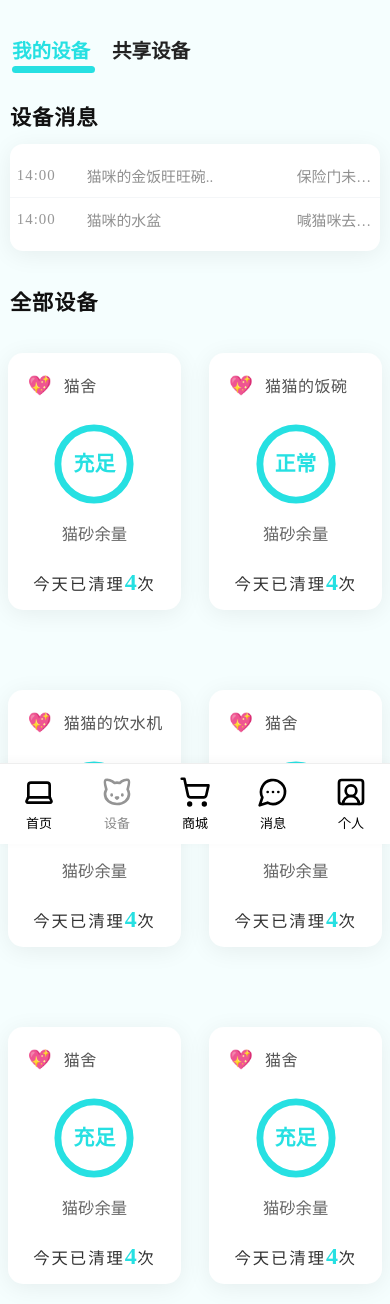
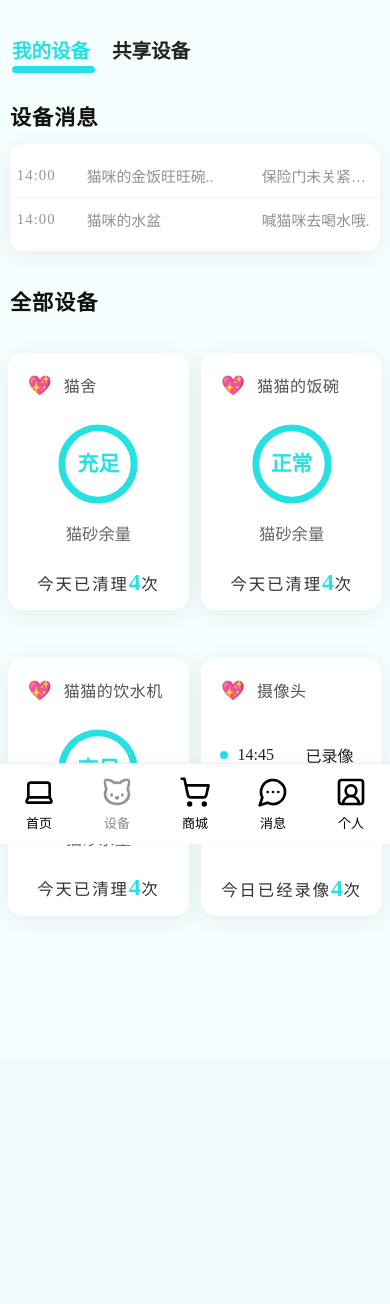
Before and after one commit to Jerry-Guo1020/cat_web, a Vue app: page /equipment in a window 390 px wide. Shown: the top 1304 px of the page. After the commit the page ends 1058 px from the top, so only its background shows below. Built offline with nearby package versions, Linux system fonts and the light colour scheme.

Commit message:
feat：完成了设备页面的简单页面展示效果

```diff
--- /dev/null
+++ b/src/components/equipment/card2.vue
@@ -0,0 +1,181 @@
+<template>
+  <div class="card">
+    <!-- 顶部左上角图标 + 标题 -->
+    <div class="card-header">
+      <img v-if="icon" :src="icon" class="icon-img" alt="icon" />
+      <span v-else class="icon-heart">💖</span>
+      <span class="card-title">{{ title }}</span>
+    </div>
+
+    <!-- 中间内容显示 -->
+    <ul class="content">
+        <li v-for="(item, index) in content" :key="index" class="content-item">
+          <span class="dot"></span>
+          <span class="time">{{ item.time }}</span>
+          <span class="time">{{ item.status }}</span>
+        </li>
+    </ul>
+
+    <!-- 底部的提示 -->
+    <div class="desc">{{ desc }}</div>
+    <div class="notion" v-html="formatNotion(notion)"></div>
+  </div>
+</template>
+
+<script setup>
+
+const props = defineProps({
+  title: String,
+  time: String,
+  desc: String,
+  status: String,
+  notion: String,
+  icon: {
+    type: String,
+    default: ''
+  },
+  content: {
+    type: Array,
+    default:() => []
+  }
+})
+
+// 替换 notion 中数字为加粗蓝色高亮
+function formatNotion(str) {
+  return str?.replace(/(\d+)/g, '<span class="notion-num">$1</span>') ?? ''
+}
+</script>
+
+<style scoped>
+.card {
+  width: 100%;
+  max-width: 420px;
+  min-height: 350px;
+  background: #fff;
+  border-radius: 28px;
+  box-shadow: 0 4px 24px #0001;
+  display: flex;
+  flex-direction: column;
+  align-items: center;
+  padding: 34px 0 20px 0;
+  margin: 24px auto;
+}
+
+.card-header {
+  display: flex;
+  align-items: center;
+  align-self: flex-start;
+  margin-bottom: 18px;
+  margin-left: 20px;
+  gap: 10px;
+}
+
+.icon-img {
+  width: 22px;
+  height: 22px;
+  border-radius: 6px;
+  object-fit: cover;
+}
+
+.icon-heart {
+  font-size: 1.2rem;
+  margin-right: 2px;
+}
+
+.card-title {
+  font-size: 1rem;
+  color: #535353;
+  font-weight: 500;
+  letter-spacing: 0.5px;
+}
+
+.content {
+  width: 88%;
+  padding: 0;
+  list-style: none;
+  align-items: center;
+}
+
+.content-item {
+  display: flex;
+  align-items: center;
+  gap: 10px;
+  padding: 7px 0 7px 0 ;
+  border-bottom: 1px solid #f3f3f3;
+  font-size: 1rem;
+  color: #444;
+  justify-content: center;
+}
+
+.content-item:last-child {
+  border-bottom: none;
+}
+
+.dot {
+  width: 8px;
+  height: 8px;
+  border-radius: 50%;
+  background: #26e0e2;
+}
+
+.time {
+  font-weight: 500;
+  color:#222;
+  min-width:58px;
+}
+
+.status-text, .status {
+  color: #878787;
+  font-weight: 400;
+  margin-left: 8px;
+  font-size: 1rem;
+}
+
+.desc {
+  margin-top: 18px;
+  color: #686868;
+  font-size: 1.08rem;
+  text-align: center;
+  width: 100%;
+  letter-spacing: 1px;
+}
+
+.notion {
+  margin-top: -11px;
+  font-size: 1.32rem;
+  color: #323232;
+  text-align: center;
+  font-weight: 400;
+  letter-spacing: 2px;
+  width: 100%;
+  box-sizing: border-box;
+}
+:deep(.notion-num) {
+  color: #26e0e2;
+  font-weight: 800;
+  font-size: 1.32rem;
+  letter-spacing: 0.5px;
+}
+
+/* 响应式 */
+@media (max-width: 700px) {
+  .card {
+    min-height: 220px;
+    border-radius: 15px;
+    padding: 20px 0 14px 0;
+  }
+
+    .notion {
+    font-size: 1.02rem;
+  }
+
+  .status-text {
+    font-size: 1.3rem;
+  }
+
+  :deep(.notion-num) {
+    font-size: 1.5rem;
+  }
+
+}
+</style>
--- a/src/views/equipment/equipment.vue
+++ b/src/views/equipment/equipment.vue
@@ -21,12 +21,15 @@
 
       <div class="title">全部设备</div>
       <div class="all-equipment">
-        <Card title="猫舍" status="充足" desc="猫砂余量" notion="今天已清理4次"/>
-        <Card title="猫猫的饭碗" status="正常" desc="猫砂余量" notion="今天已清理4次"/>
-        <Card title="猫猫的饮水机" status="充足" desc="猫砂余量" notion="今天已清理4次"/>
-        <Card title="猫舍" status="充足" desc="猫砂余量" notion="今天已清理4次"/>
-        <Card title="猫舍" status="充足" desc="猫砂余量" notion="今天已清理4次"/>
-        <Card title="猫舍" status="充足" desc="猫砂余量" notion="今天已清理4次"/>
+        <Card title="猫舍" status="充足" desc="猫砂余量" notion="今天已清理4次" />
+        <Card title="猫猫的饭碗" status="正常" desc="猫砂余量" notion="今天已清理4次" />
+        <Card title="猫猫的饮水机" status="充足" desc="猫砂余量" notion="今天已清理4次" />
+        <Card2 title="摄像头" status="已录像" time="14:00" notion="今日已经录像4次"
+          :content="[
+          { time: '14:45', status: '已录像' },
+          { time: '14:45', status: '已录像' },
+          { time: '14:45', status: '已录像' }
+        ]" />
       </div>
     </div>
     <Navbar />
@@ -35,6 +38,7 @@
 
 <script setup>
 import Card from '../../components/equipment/card.vue';
+import Card2 from '../../components/equipment/card2.vue';
 import Navbar from '../../components/Navbar/Navbar.vue';
 
 const notion = [
@@ -79,6 +83,7 @@ const notion = [
   margin-bottom: 36px;
   margin-left: 18px;
 }
+
 .tab {
   font-size: 2rem;
   font-weight: bold;
@@ -88,14 +93,18 @@ const notion = [
   padding-bottom: 4px;
   transition: color 0.15s;
 }
+
 .tab.active {
   color: #26e0e2;
 }
+
 .tab.active::after {
   content: '';
   display: block;
   position: absolute;
-  left: 0; right: 0; bottom: -7px;
+  left: 0;
+  right: 0;
+  bottom: -7px;
   height: 7px;
   width: 106%;
   margin: 0 auto;
@@ -108,7 +117,7 @@ const notion = [
   font-size: 2.3rem;
   font-weight: bold;
   color: #111;
-  margin: 30px  0 35px 16px;
+  margin: 30px 0 35px 16px;
   letter-spacing: 1px;
 }
 
@@ -135,6 +144,7 @@ const notion = [
   color: #909090;
   border-bottom: 1.5px solid #f4f6f8;
 }
+
 .msg-row:last-child {
   border-bottom: none;
 }
@@ -149,8 +159,9 @@ const notion = [
   flex-shrink: 0;
   letter-spacing: 1px;
 }
+
 .msg-label {
-  width: 210px;
+  width: 175px;
   min-width: 110px;
   font-weight: 400;
   color: #909090;
@@ -160,6 +171,7 @@ const notion = [
   flex-shrink: 0;
   font-size: 1.18rem;
 }
+
 .msg-message {
   flex: 1;
   color: #909090;
@@ -173,7 +185,7 @@ const notion = [
 .all-equipment {
   display: grid;
   grid-template-columns: repeat(2, minmax(0, 1fr));
-  gap: 32px 28px;
+  gap: 0 12px;
   width: 96%;
   margin: 0 auto;
 }
@@ -185,32 +197,39 @@ const notion = [
     width: 100vw;
     padding: 0 0 18px 0;
   }
+
   .top {
     gap: 22px;
     margin-left: 12px;
     margin-top: 35px;
     margin-bottom: 16px;
   }
+
   .tab {
     font-size: 1.22rem;
     padding-bottom: 2px;
   }
+
   .title {
     font-size: 1.32rem;
     margin: 35px 0 13px 10px;
   }
+
   .msg-card {
     padding: 10px 0;
     border-radius: 13px;
   }
+
   .msg-row {
     padding: 11px 7px;
     font-size: 0.92rem;
   }
+
   .msg-label,
   .msg-message {
     font-size: 0.93rem;
   }
+
   .msg-time {
     width: 49px;
     font-size: 0.93rem;
```
